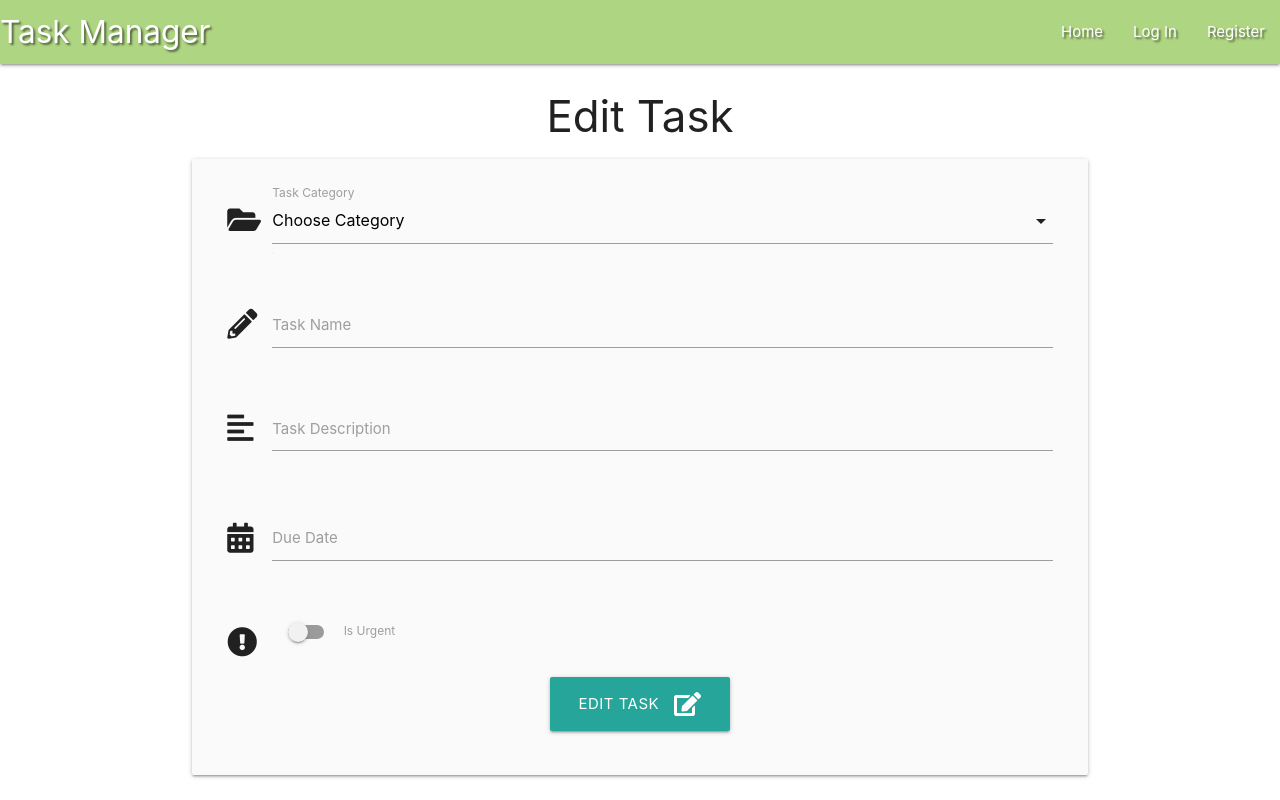
After one commit to alissatroiano/task-manager, a Flask app: template templates/edit_task.html in a window 1280 px wide. The commit adds this page. Run offline with Flask 2, Linux system fonts and the light colour scheme; the template is opened without the code that fills it, so the values that code supplies are empty; some libraries are stand-ins or nearby versions.

Commit message:
Wire up task edit button

```diff
--- a/app.py
+++ b/app.py
@@ -119,6 +119,14 @@ def add_task():
     return render_template("add_task.html", categories=categories)
 
 
+@app.route("/edit_task/<task_id>", methods=["GET", "POST"])
+def edit_task(task_id):
+    task = mongo.db.tasks.find_one({"__id": ObjectId(task_id)})
+
+    categories = mongo.db.categories.find().sort("category_name", 1)
+    return render_template("edit_task.html", task=task, categories=categories)
+
+
 if __name__ == "__main__":
     app.run(host=os.environ.get("IP"),
             port=int(os.environ.get("PORT")),
--- /dev/null
+++ b/templates/edit_task.html
@@ -0,0 +1,75 @@
+{% extends "base.html" %}
+{% block content %}
+
+<h3 class="center-align">Edit Task</h3>
+
+<div class="row card-panel grey lighten-5">
+	<form class="col s12" method="POST" action="{{ url_for('edit_task', task_id=task._id) }}">
+
+    <!--Category Picker-->
+
+	<div class="row">
+		<div class="input-field col s12">
+        	<i class="fas fa-folder-open prefix"></i>
+		<select id="category_name" name="category_name" class="validate" required>
+                        <option value="" disabled selected>Choose Category</option>
+                        {% for category in categories %}
+                            <option value="{{ category.category_name }}">{{ category.category_name }}</option>
+                        {% endfor %}
+                    </select>
+			<label>Task Category</label>
+		</div>
+	</div>
+    <!--Task Name-->
+		<div class="row">
+			<div class="input-field col s12">
+				<i class="fas fa-pencil-alt prefix"></i>
+				<input id="task_name" name="task_name" minlength="5" maxlength="50" type="text" class="validate" required>
+				<label for="task_name">Task Name</label>
+			</div>
+		</div>
+
+        <!--Task Description-->
+		<div class="row">
+			<div class="input-field col s12">
+				<i class="fas fa-align-left prefix"></i>
+				<textarea id="task_description" name="task_description" minlength="5" maxlength="200" class="materialize-textarea validate" required></textarea>
+				<label for="task_description">Task Description</label>
+			</div>
+		</div>
+        <!--Datepicker-->
+        <div class="row">
+			<div class="input-field col s12">
+				<i class="fas fa-calendar-alt prefix"></i>
+				<input id="due_date" name="due_date" type="text" class="datepicker validate" required>
+				<label for="due_date">Due Date</label>
+			</div>
+		</div>
+        <!--Is_Urgent toggle -->
+		<div class="row">
+			<div class="input-field col s12">
+				<!-- Switch -->
+				<div class="switch">
+                <i class="fas fa-exclamation-circle prefix"></i>
+					<label for="is_urgent">
+                        <input type="checkbox" id="is_urgent" name="is_urgent">
+                        <span class="lever"></span>
+                        Is Urgent
+                    </label>
+				</div>
+			</div>
+		</div>
+
+        <!--Submit Button-->
+		<div class="row">
+			<div class="col s12 center-align">
+				<button type="submit" class="btn-large">
+		                Edit Task <i class="fas fa-edit right">
+		                </i>
+		                </button>
+			</div>
+		</div>
+		</form>
+		</div>
+
+{% endblock %}
--- a/templates/tasks.html
+++ b/templates/tasks.html
@@ -10,8 +10,10 @@
 			<div class="col s3">
 				<i class="fas fa-caret-down"></i>
                 <a href="" class="btn-small light-green lighten-4 black-text">Done</a>
-                <a href="" class="btn-small deep-orange black-text lighten-4">Edit</a>
-				<strong>{{ task.task_name }}</strong> : {{ task.due_date }}
+                <a href="{{ url_for('edit_task', task_id=task._id)}}" class="btn-small deep-orange black-text lighten-4">Edit</a>
+			</div>
+                <div class="col s9">
+                <strong>{{ task.task_name }}</strong> : {{ task.due_date }}
 				{% if task.is_urgent == "on" %}
 				<i class="fas fa-exclamation-circle light-green-text lighten-4 tooltipped" data-position="right" data-tooltip="I am a tooltip"></i>
 				{% endif %}
```
